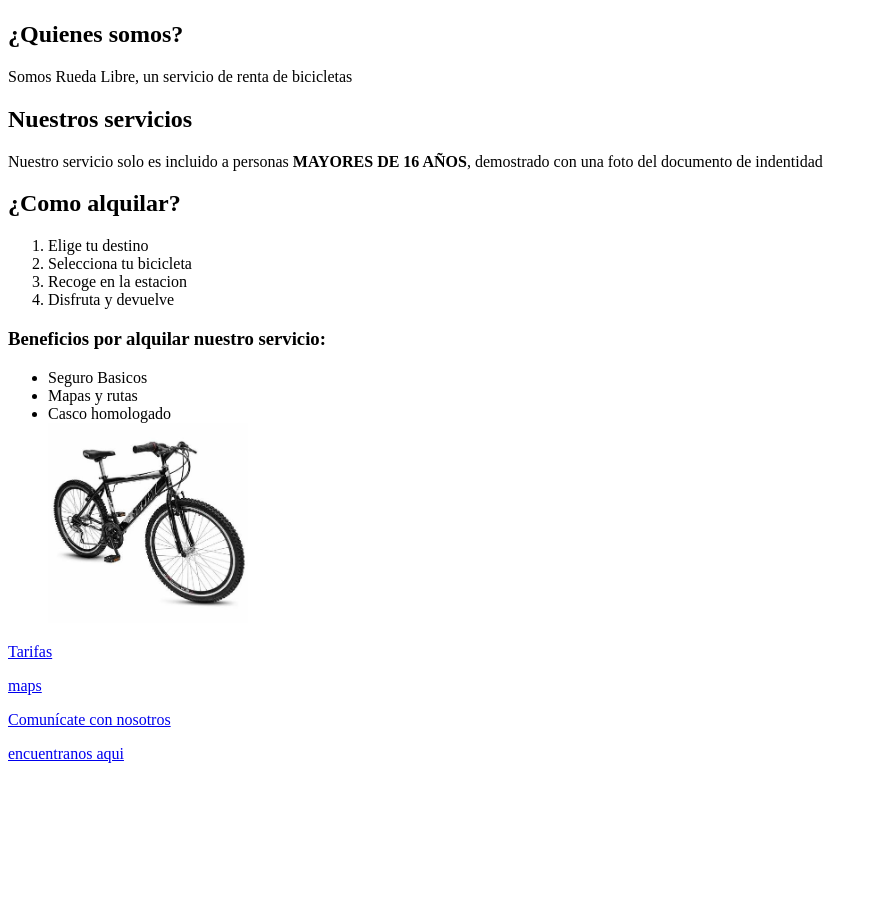
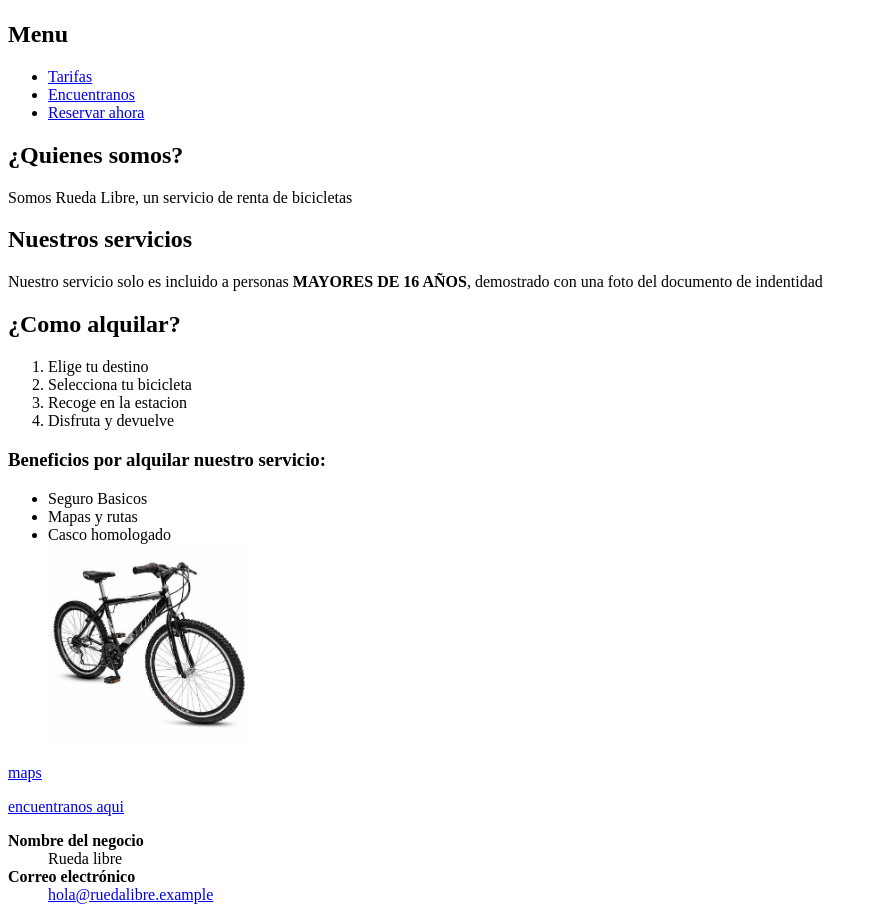
Before and after one commit to AndresFelipeOrozcoPaternina/rueda-libre, a plain HTML site: page index.html in a window 1280 px wide. Shown: the part 283-1203 px from the top of the page, without its empty margins (0-877 px from the left). Before the commit the page ends 1062 px from the top, so only its background shows below. Drawn offline with Linux system fonts and the light colour scheme.

Commit message:
Finalizado minireto 1

```diff
--- a/index.html
+++ b/index.html
@@ -10,6 +10,16 @@
     <h1>Rueda libre</h1>
 
     <img src="img/portada.jpeg" alt="portada_rueda_libre" width="400" height="200">
+
+
+    <h2>Menu</h2>
+<nav>
+    <ul>
+        <li><a href="/paginas/tarifas.html">Tarifas</a></li>
+        <li><a href="/paginas/encuentranos.html">Encuentranos</a></li>
+        <li><a href="/paginas/Reservas.html">Reservar ahora</a></li>
+    </ul>
+</nav>
 
     <h2>¿Quienes somos?</h2>
         <p> Somos Rueda Libre, un servicio de renta de bicicletas</p>
@@ -29,9 +39,7 @@
             <li>Casco homologado</li>
         <img src="img/bicicleta.jpeg" alt="portada_rueda_libre" width="200" height="200">
         </ul>
-    <p> <a href="/paginas/tarifas.html" >Tarifas</a></p>
     <p><a href="https://l1nk.dev/s5v5kyc" target="_blank">maps</a></p>
-    <p><a href="mailto:hola@ruedalibre.example">Comunícate con nosotros</a></p>
     <p><a href="/rueda-libre/paginas/encuentranos.html" >encuentranos aqui</a></p>
 
 
@@ -39,3 +47,12 @@
 
 </body>
 </html>
+
+
+
+<dl>
+    <dt><strong>Nombre del negocio</strong></dt>
+    <dd>Rueda libre</dd>
+    <dt><strong>Correo electrónico</strong></dt>
+    <dd><a href="mailto:hola@ruedalibre.example">hola@ruedalibre.example</a></dd>
+</dl>
```
Also changed, not shown: bitacora.txt (+11 -1 lines), paginas/Reservas.html (added, +34 -0 lines), paginas/encuentranos.html (+19 -0 lines), paginas/tarifas.html (+24 -0 lines).
